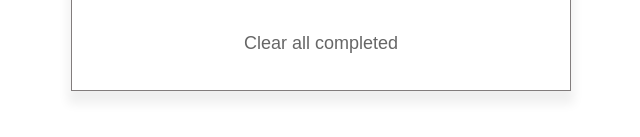
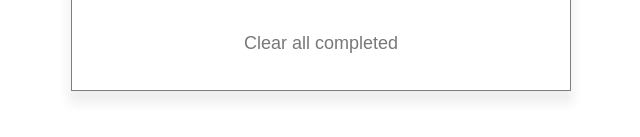
Before and after one commit to misikirdelelew/To-Do-List-App, a website built with webpack: page src/index.html in a window 1280 px wide. Shown: the part 421-558 px from the top of the page, 319-959 px from the left. Built offline with nearby package versions, Linux system fonts and the light colour scheme.

```diff
--- a/src/style.scss
+++ b/src/style.scss
@@ -65,7 +65,7 @@
     margin: 1rem auto;
     outline: none;
     display: block;
-    color: #424242ce;
+    color: #595858ce;
 
     &:hover {
       text-decoration: underline;
```
Also changed, not shown: dist/main.js.
